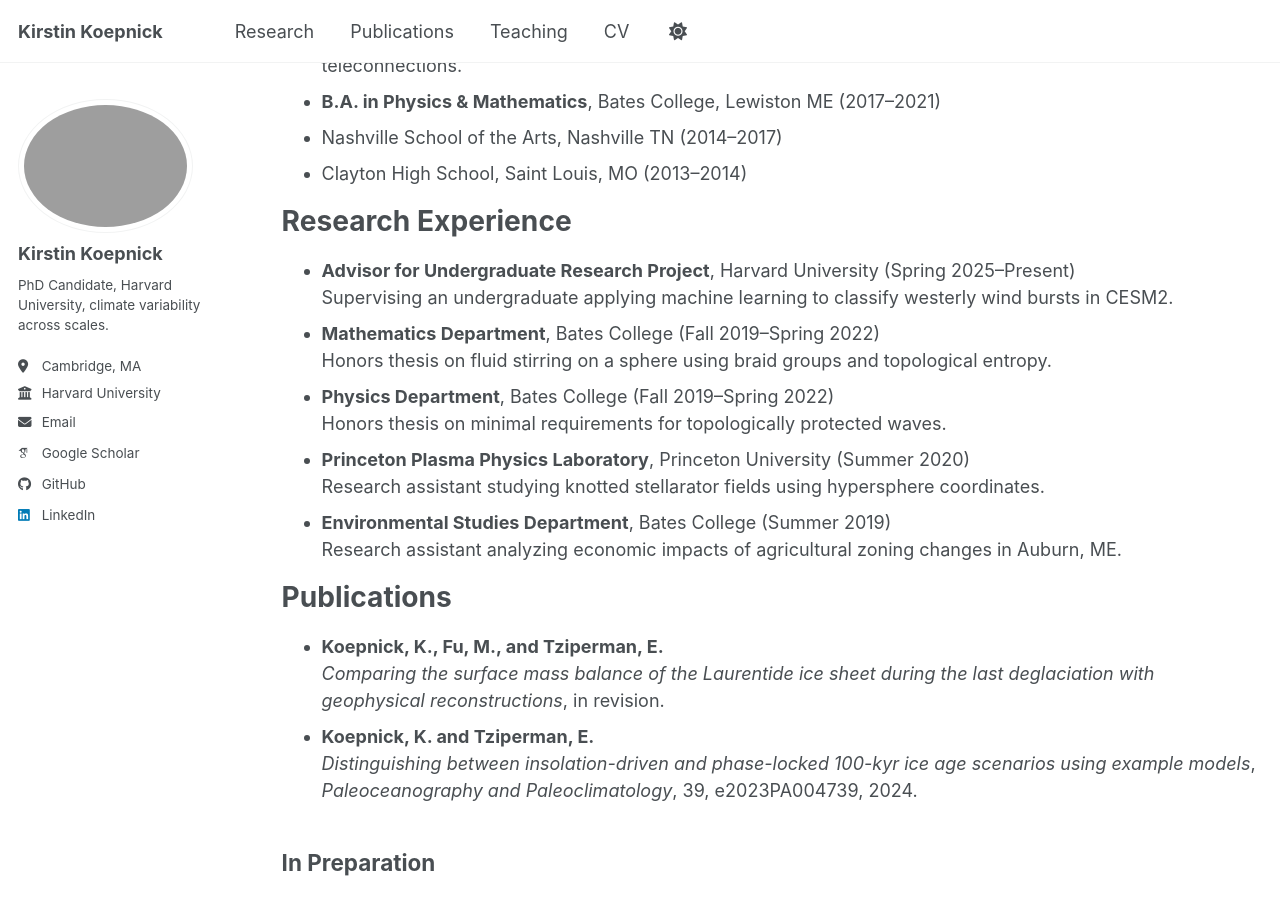
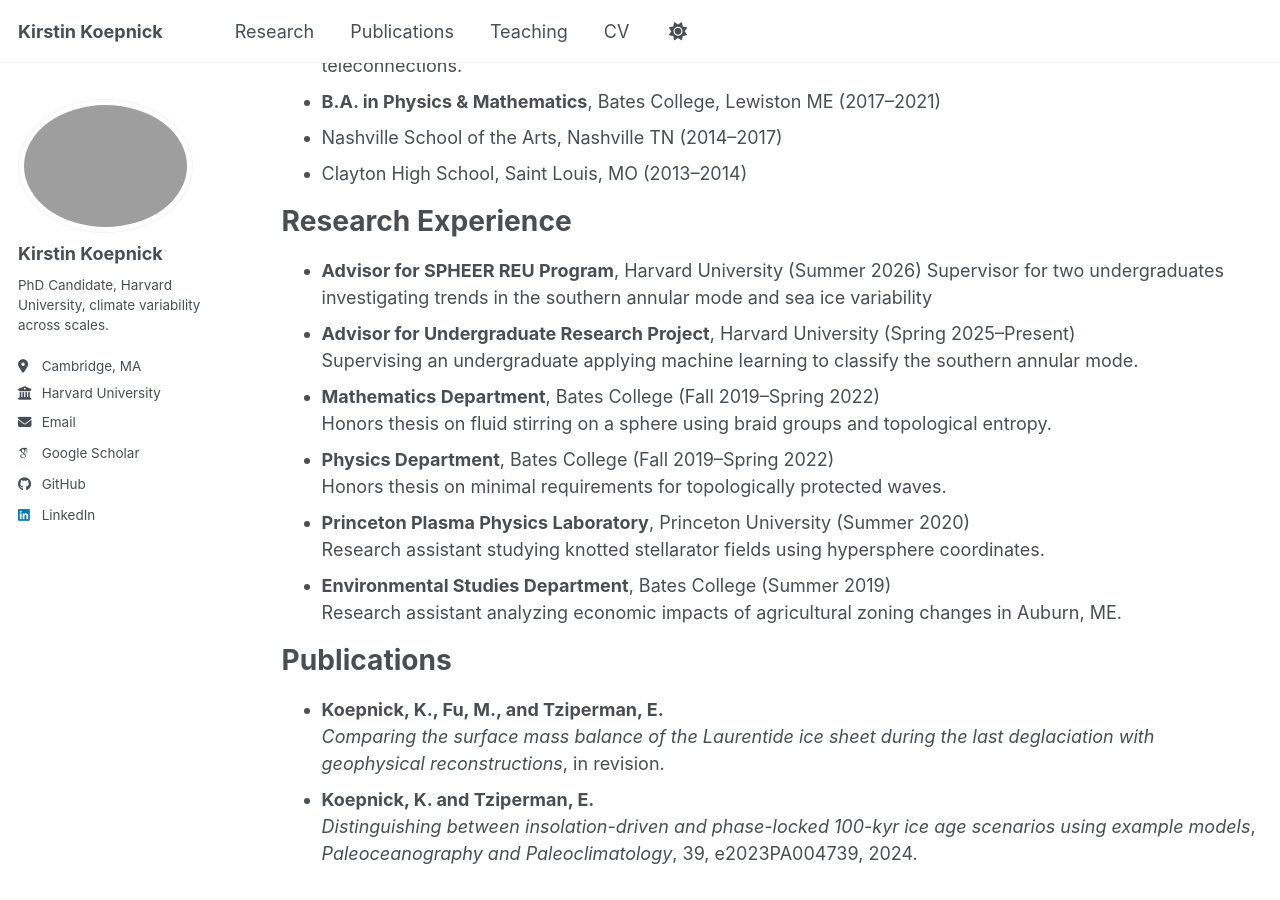
Before and after one commit to kirstinkoepnick/kirstinkoepnick.github.io, a Jekyll site: the page built from _pages/cv.md, in a window 1280 px wide and 900 px high, scrolled down 375 px. Built offline with Jekyll 4.4.1, drawn with Linux system fonts in a browser that asks for light colours; some web fonts are replaced; a script bundle is joined from its source files by our own code; library files that are not in the unit come from our copies.

Commit message:
Update cv.md

```diff
--- a/_pages/cv.md
+++ b/_pages/cv.md
@@ -23,8 +23,10 @@ redirect_from:
 - Clayton High School, Saint Louis, MO (2013–2014)
 
 # Research Experience
+- **Advisor for SPHEER REU Program**, Harvard University (Summer 2026)
+  Supervisor for two undergraduates investigating trends in the southern annular mode and sea ice variability
 - **Advisor for Undergraduate Research Project**, Harvard University (Spring 2025–Present)
-  Supervising an undergraduate applying machine learning to classify westerly wind bursts in CESM2.
+  Supervising an undergraduate applying machine learning to classify the southern annular mode.
 - **Mathematics Department**, Bates College (Fall 2019–Spring 2022)
   Honors thesis on fluid stirring on a sphere using braid groups and topological entropy.
 - **Physics Department**, Bates College (Fall 2019–Spring 2022)
```
